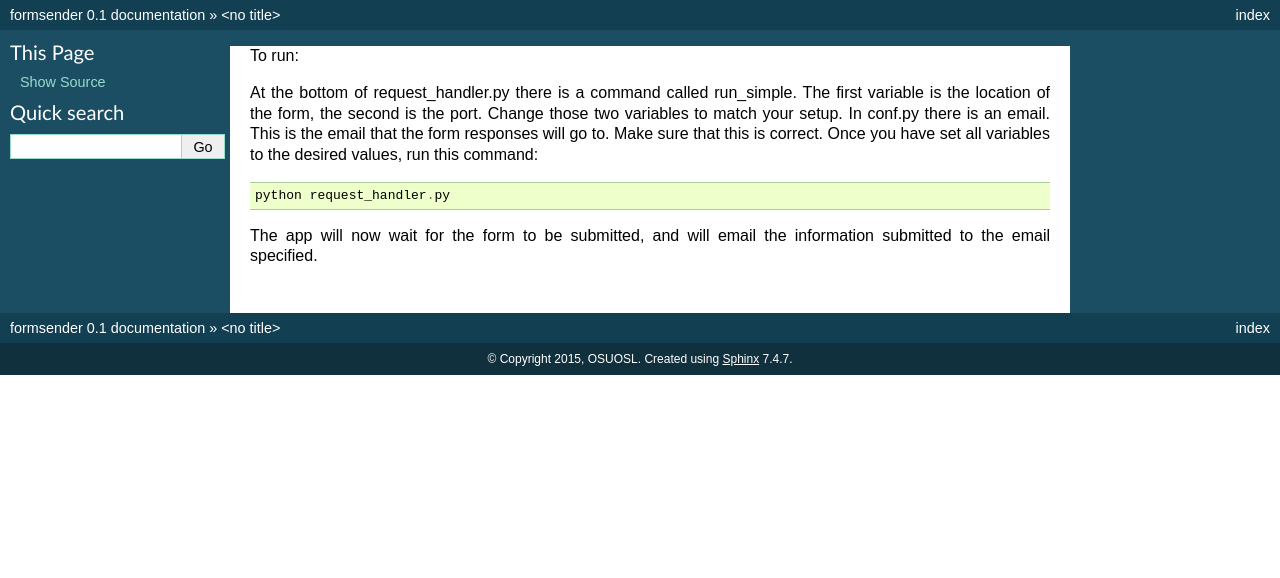
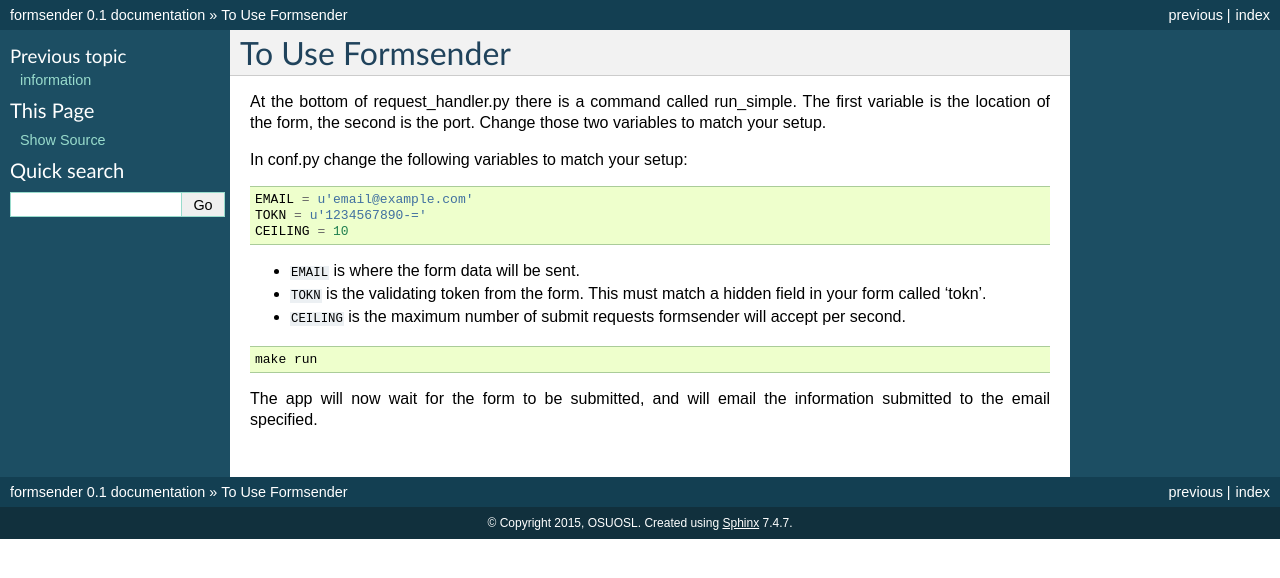
Before and after one commit to osuosl/formsender, a Sphinx documentation site: the page built from docs/source/usage.rst, in a window 1280 px wide. Shown: the top 578 px of the page. Built offline with Sphinx 7.4.7, drawn with Linux system fonts in a browser that asks for light colours.

Commit message:
Updated docs with new features information

```diff
--- a/docs/source/index.rst
+++ b/docs/source/index.rst
@@ -10,6 +10,9 @@ Contents:
 
 .. toctree::
    :maxdepth: 2
+   :glob:
+
+   *
 
 
 
--- a/docs/source/info.rst
+++ b/docs/source/info.rst
@@ -1,4 +1,7 @@
 .. _info:
+
+information
+===========
 
 The formsender app is a simple program that is designed to aid in the collection
 of form data. When a form is submitted, the app gathers the data from it, puts
--- a/docs/source/usage.rst
+++ b/docs/source/usage.rst
@@ -1,15 +1,29 @@
 .. _usage:
-To run:
+
+To Use Formsender
+=================
 
 At the bottom of request_handler.py there is a command called run_simple. The
 first variable is the location of the form, the second is the port. Change those
-two variables to match your setup. In conf.py there is an email. This is the
-email that the form responses will go to. Make sure that this is correct. Once
-you have set all variables to the desired values, run this command:
+two variables to match your setup.
 
-.. code::
+In conf.py change the following variables to match your setup:
 
-    python request_handler.py
+.. code-block:: python
+
+    EMAIL = u'email@example.com'
+    TOKN = u'1234567890-='
+    CEILING = 10
+
+* ``EMAIL`` is where the form data will be sent.
+* ``TOKN`` is the validating token from the form. This must match a hidden field
+  in your form called 'tokn'.
+* ``CEILING`` is the maximum number of submit requests formsender will accept
+  per second.
+
+.. code-block:: none
+
+    make run
 
 
 The app will now wait for the form to be submitted, and will email the
```
Also changed, not shown: request_handler.py (+9 -11 lines), 2 other files.
